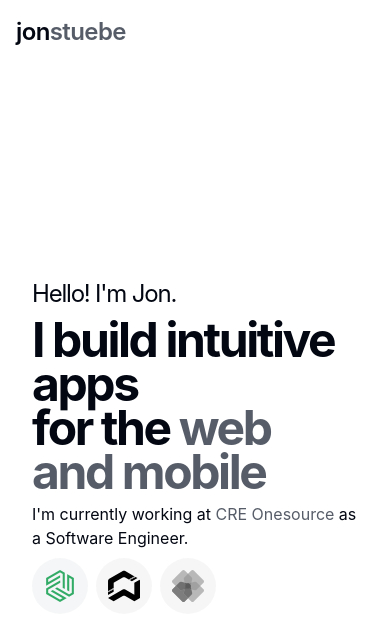
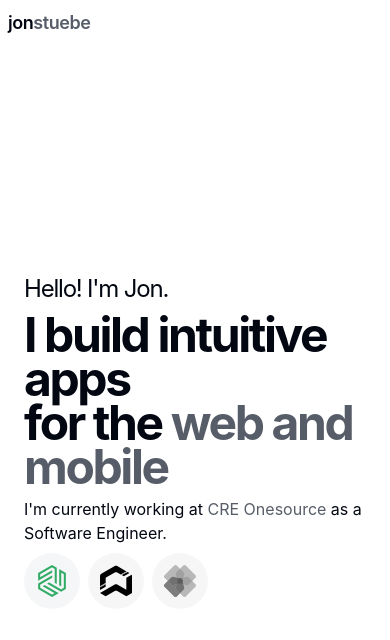
Before and after one commit to jonstuebe/jonstuebe.com, a React (Vite) app: page / in a window 390 px wide. Shown: the top 640 px of the page. Built offline with nearby package versions, Linux system fonts and the light colour scheme; some icons are missing; a web font is replaced by a local one.

Commit message:
feat: responsive updates

```diff
--- a/src/App.tsx
+++ b/src/App.tsx
@@ -14,9 +14,9 @@ import { cn } from "./lib/utils";
 
 function App() {
   return (
-    <div className="flex flex-col h-screen pt-4 pl-4 pr-4">
+    <div className="flex flex-col h-[100svh] pt-2 md:pt-4 pl-2 md:pl-4 pr-2 md:pr-4">
       <div className="flex flex-row items-center justify-between">
-        <h3 className="text-2xl font-semibold tracking-tight text-foreground">
+        <h3 className="text-lg leading-1 md:text-2xl font-semibold tracking-tight text-foreground">
           jon
           <span className="text-accent-foreground/70">stuebe</span>
         </h3>
@@ -37,7 +37,7 @@ function App() {
           </a>
         </div>
       </div>
-      <div className="flex flex-col h-screen p-4 w-full max-w-2xl mx-auto">
+      <div className="flex flex-1 flex-col p-4 w-full max-w-full md:max-w-2xl mx-auto">
         <div className="flex-1 flex flex-col justify-center">
           <div className="flex flex-col gap-2 py-12">
             <h2 className="text-left text-2xl tracking-tighter text-foreground">
```
